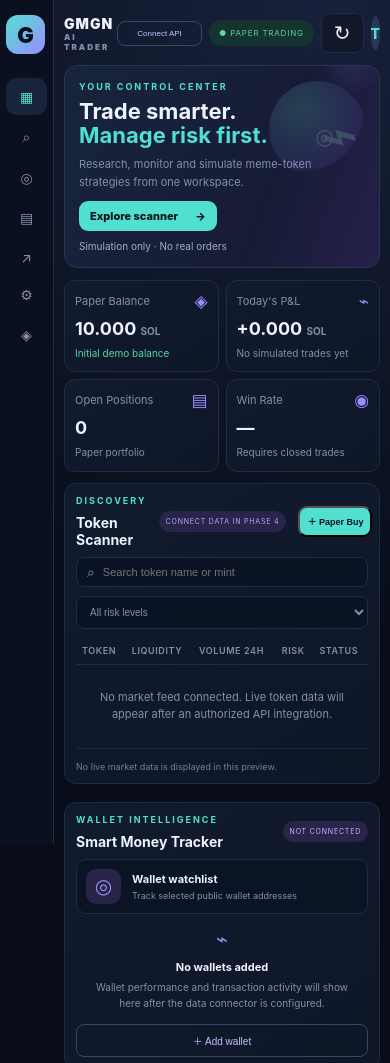
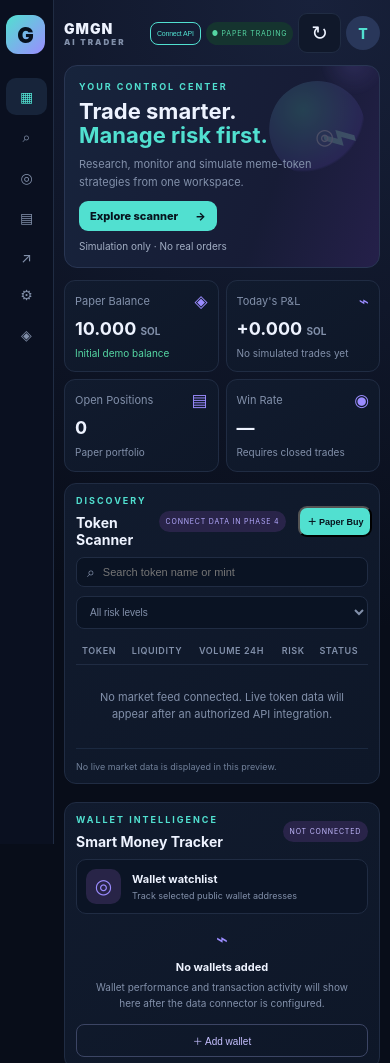
Before and after one commit to skullrex06/gmgn-ai-trader, a plain HTML site: page index.html in a window 390 px wide. Shown: the top 1063 px of the page. Drawn offline with Linux system fonts and the light colour scheme; no server answers.

Commit message:
Ensure Connect API button fits compact mobile header

```diff
--- a/styles.css
+++ b/styles.css
@@ -82,3 +82,9 @@ footer{padding:5px 2px 12px}
  .api-row small{font-size:8px}
  .paper-buy-btn{font-size:9px;padding:7px}
 }
+
+/* Keep API connect action visible in the compact mobile header */
+.top-actions{flex-wrap:nowrap;min-width:0}
+.api-connect-btn{width:auto;flex:0 0 auto;padding:8px 10px;font-size:9px;border-color:#51e0d0;color:#51e0d0}
+@media(max-width:760px){.top-actions{gap:5px}.api-connect-btn{font-size:7px;padding:7px 6px;letter-spacing:-.2px}.mode-pill{font-size:7px;padding:7px 6px}}
+@media(max-width:380px){.api-connect-btn{font-size:6px;padding:6px 4px}.top-actions{gap:4px}}
```
